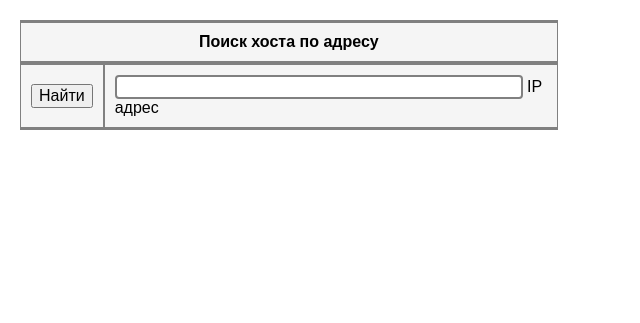
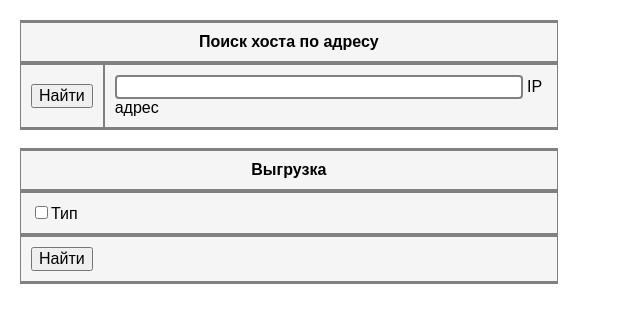
Before and after one commit to DorofD/zabbix_actualization_service, a Flask app: page /ws in a window 1280 px wide. Shown: the part 50-373 px from the top of the page, without its empty margins (0-640 px from the left). Run offline with Flask 2, Linux system fonts and the light colour scheme.

Commit message:
правка интерфейса

```diff
--- a/app.py
+++ b/app.py
@@ -126,6 +126,10 @@ def ws():
             if not hosts:
                 hosts.append(
                     f"Хост с адресом {request.form['address']} не найден")
+        elif request.form['operation'] == 'export':
+            if 'type1' in request.form:
+                print(228)
+
     return render_template('ws.html', class3='active', hosts=hosts)
 
 
--- a/templates/ws.html
+++ b/templates/ws.html
@@ -18,4 +18,19 @@
   </tr>
   {% endfor %}
 </table>
+<br />
+<table>
+  <tr>
+    <th>Выгрузка</th>
+  </tr>
+  <form action="{{url_for('ws')}}" method="POST" enctype="multipart/form-data">
+    <input type="hidden" name="operation" value="export" />
+    <tr>
+      <td><input type="checkbox" name="type1" value="" />Тип</td>
+    </tr>
+    <tr>
+      <td><input type="submit" name="submit" value="Найти" /></td>
+    </tr>
+  </form>
+</table>
 {% endblock %}
```
